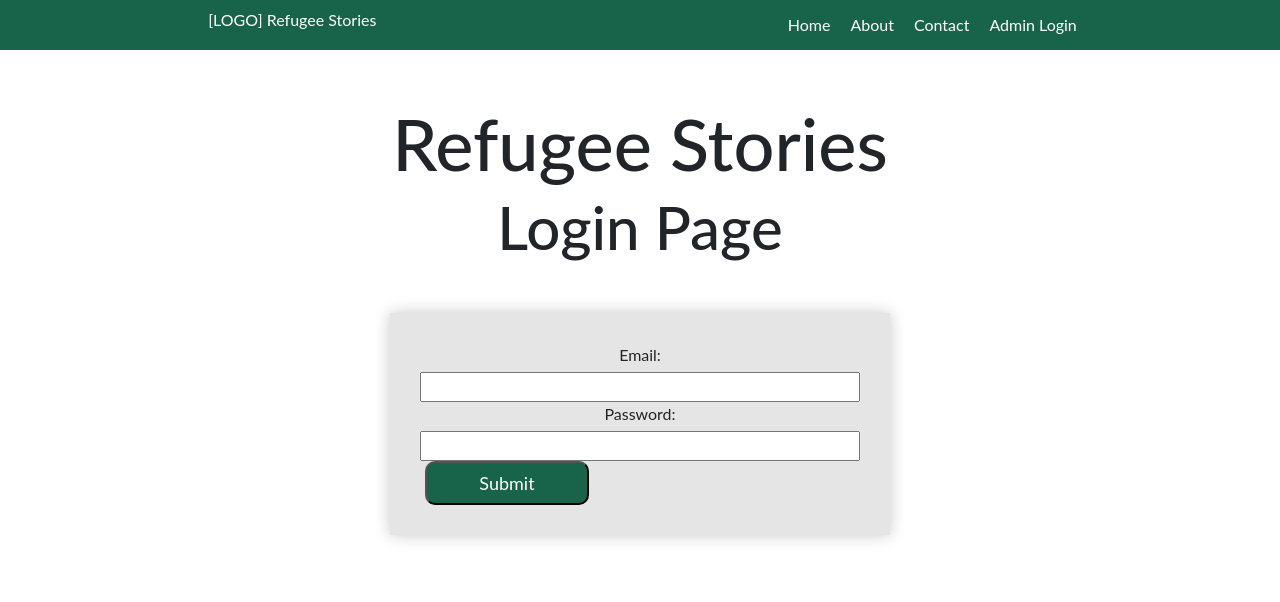
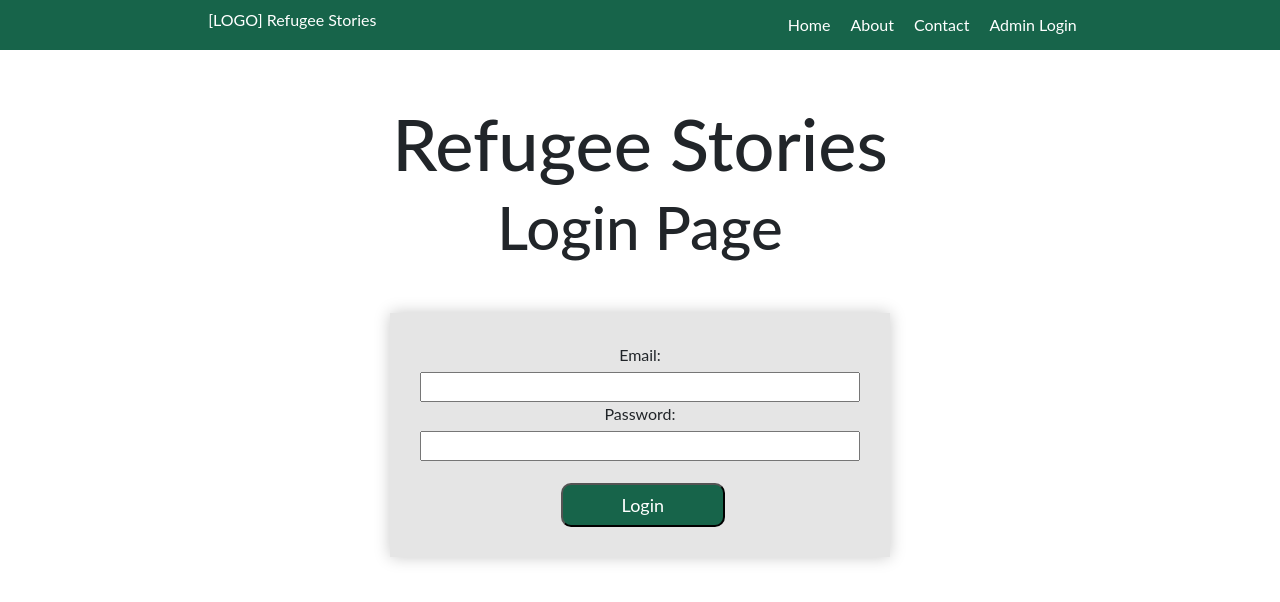
Before and after one commit to bw-refugee-stories-1/front-end, a React (Create React App) app: page /login in a window 1280 px wide. Shown: the top 602 px of the page. Built offline with nearby package versions, Linux system fonts and the light colour scheme.

Commit message:
updated homepage cards; not pulling in images, corousel needs the images pulled in as well; centered the button on the LoginForm

```diff
--- a/src/components/Carousel.js
+++ b/src/components/Carousel.js
@@ -1,29 +1,32 @@
-import React, { useState } from "react";
+import React, { useState } from 'react';
 import {
   Carousel,
   CarouselItem,
   CarouselControl,
   CarouselIndicators,
-  CarouselCaption
-} from "reactstrap";
+  CarouselCaption,
+} from 'reactstrap';
 
 const items = [
   {
     //TODO: add first three images to the carousel
+    src: '',
     id: 1,
-    altText: "Slide 1",
-    caption: "Slide 1"
+    altText: 'Slide 1',
+    caption: 'Slide 1',
   },
   {
+    src: '',
     id: 2,
-    altText: "Slide 2",
-    caption: "Slide 2"
+    altText: 'Slide 2',
+    caption: 'Slide 2',
   },
   {
+    src: '',
     id: 3,
-    altText: "Slide 3",
-    caption: "Slide 3"
-  }
+    altText: 'Slide 3',
+    caption: 'Slide 3',
+  },
 ];
 
 const Caro = props => {
@@ -32,13 +35,15 @@ const Caro = props => {
 
   const next = () => {
     if (animating) return;
-    const nextIndex = activeIndex === items.length - 1 ? 0 : activeIndex + 1;
+    const nextIndex =
+      activeIndex === items.length - 1 ? 0 : activeIndex + 1;
     setActiveIndex(nextIndex);
   };
 
   const previous = () => {
     if (animating) return;
-    const nextIndex = activeIndex === 0 ? items.length - 1 : activeIndex - 1;
+    const nextIndex =
+      activeIndex === 0 ? items.length - 1 : activeIndex - 1;
     setActiveIndex(nextIndex);
   };
 
@@ -56,6 +61,7 @@ const Caro = props => {
         onExiting={() => setAnimating(true)}
         onExited={() => setAnimating(false)}
       >
+        <img src={item.src} alt={item.altText} />
         <CarouselCaption
           className="text-danger"
           captionText={item.caption}
@@ -76,7 +82,11 @@ const Caro = props => {
 
             }`}
       </style>
-      <Carousel activeIndex={activeIndex} next={next} previous={previous}>
+      <Carousel
+        activeIndex={activeIndex}
+        next={next}
+        previous={previous}
+      >
         <CarouselIndicators
           items={items}
           activeIndex={activeIndex}
--- a/src/components/LoginForm.js
+++ b/src/components/LoginForm.js
@@ -2,7 +2,7 @@ import React from 'react';
 // { Component, useState, useEffect } from "react";
 import { connect } from 'react-redux';
 import { loginAdmin } from '../actions';
-import { useForm } from "react-hook-form";
+import { useForm } from 'react-hook-form';
 // import axiosWithAuth from '../utils/axiosWithAuth';
 /* import {
   Container,
@@ -13,7 +13,6 @@ import { useForm } from "react-hook-form";
   Input,
   Button
 } from "reactstrap"; */
-
 
 // class loginform extends Component {
 //   render() {
@@ -127,19 +126,22 @@ const AdminLogin = props => {
     //     console.log("success", response);
     //   })
     //   .catch(error => console.log("Error: ", error.response));
-  }
+  };
 
   return (
-    <form className="admin-login" onSubmit={handleSubmit(handleLogin)}>
+    <form
+      className="admin-login"
+      onSubmit={handleSubmit(handleLogin)}
+    >
       <label htmlFor="username">Email: </label>
       <input
         name="username"
         ref={register({
-          required: "Required",
+          required: 'Required',
           pattern: {
             value: /^[A-Z0-9._%+-]+@[A-Z0-9.-]+\.[A-Z]{2,4}$/i,
-            message: "invalid email address"
-          }
+            message: 'invalid email address',
+          },
         })}
       />
       {errors.username && errors.username.message}
@@ -148,23 +150,29 @@ const AdminLogin = props => {
       <input
         name="password"
         ref={register({
-          required: "Required",
-          message: "invalid password",
-          validate: value => value !== "admin" || "Nice try!"
+          required: 'Required',
+          message: 'invalid password',
+          validate: value => value !== 'admin' || 'Nice try!',
         })}
       />
       {errors.password && errors.password.message}
 
-      <button type="submit">Submit</button>
+      <button
+        style={{
+          marginTop: '5%',
+          position: 'relative',
+          marginLeft: '32%',
+        }}
+        type="submit"
+      >
+        Login
+      </button>
     </form>
   );
 };
 
 const mapStateToProps = state => {
-  return {
+  return {};
+};
 
-  }
-}
-
-export default
-  connect (mapStateToProps, { loginAdmin })(AdminLogin);
+export default connect(mapStateToProps, { loginAdmin })(AdminLogin);
--- a/src/components/StoryCard.js
+++ b/src/components/StoryCard.js
@@ -19,12 +19,12 @@ const StoryCard = props => {
     props.story.img_url !== null ? props.story.img_url : imgArr[rand];
 
   return (
-    <div className="story-container">
+    <div className="mt-4">
       {/* <img
         src=""
         alt="Image from a refugee story"
       /> */}
-      <Card className="mt-4">
+      <Card>
         <CardImg top width="100%" src={imgSrc} alt="Card image cap" />
         <CardBody>
           <CardText>
--- a/src/stylesheets/base.scss
+++ b/src/stylesheets/base.scss
@@ -41,16 +41,27 @@ h5 {
 }
 
 // Working with styles for the LoginForm/StoryCard below:
-.story-container {
+
+// .storyList {
+//   display: flex;
+//   justify-content: space-evenly;
+//   border: 5px solid blue;
+
+// }
+
+.entry {
+  width: 100%;
+  margin: 0 auto;
   border: 5px solid red;
+  border-radius: 5px;
   display: flex;
-  width: 100%;
+  flex-wrap: wrap;
+  justify-content: center;
 }
+
 .mt-4 {
-  flex-wrap: wrap;
-  width: 30%;
-
-
+  width: 45%;
+  border: 5px solid green;
 }
 
 button {
@@ -60,8 +71,8 @@ button {
   width: 164px;
   height: 44px;
   font-size: 18px;
+  margin-top: 10%;
 }
-
 
 button:hover {
   background-color: $bg-shadowgreen;
```
